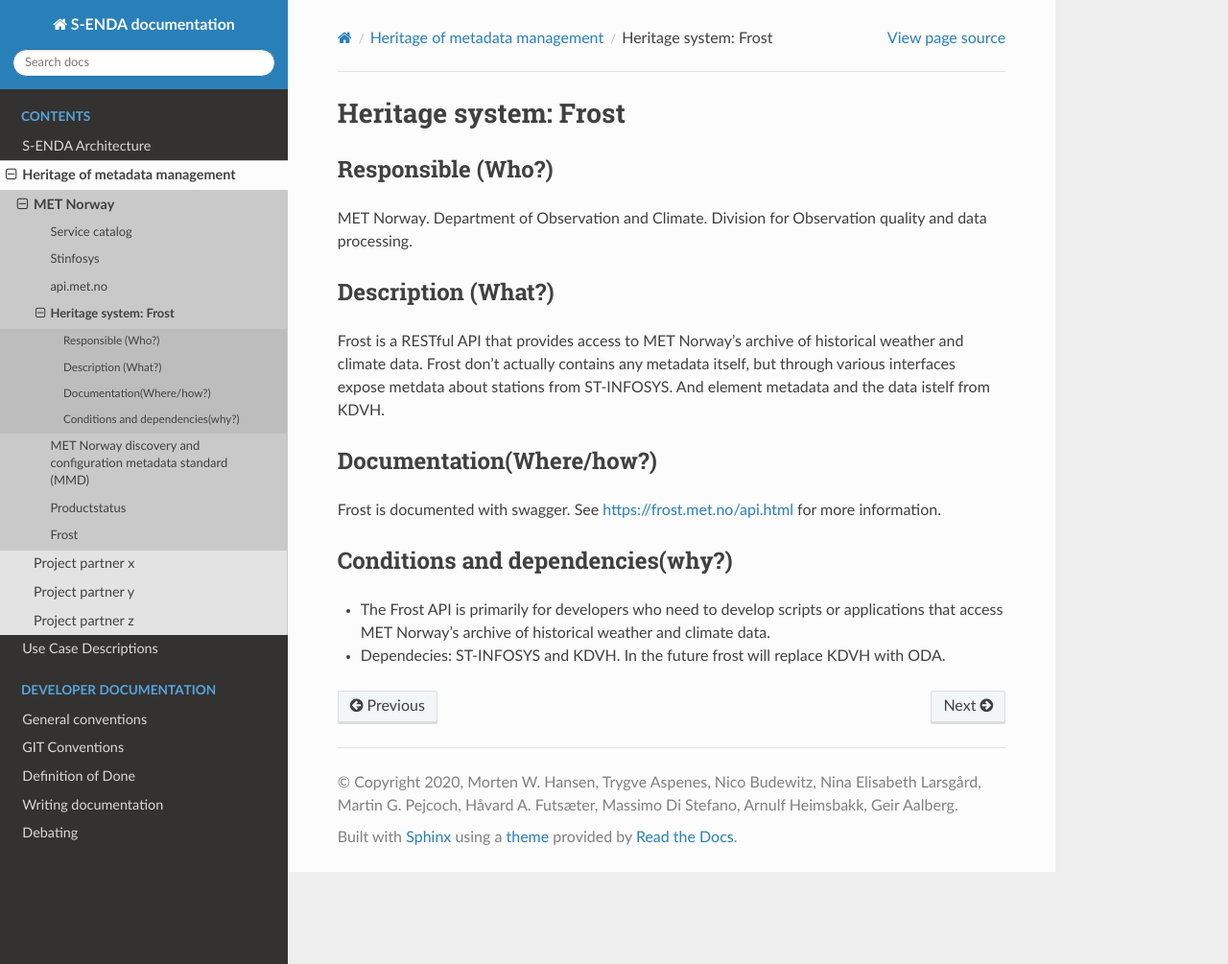
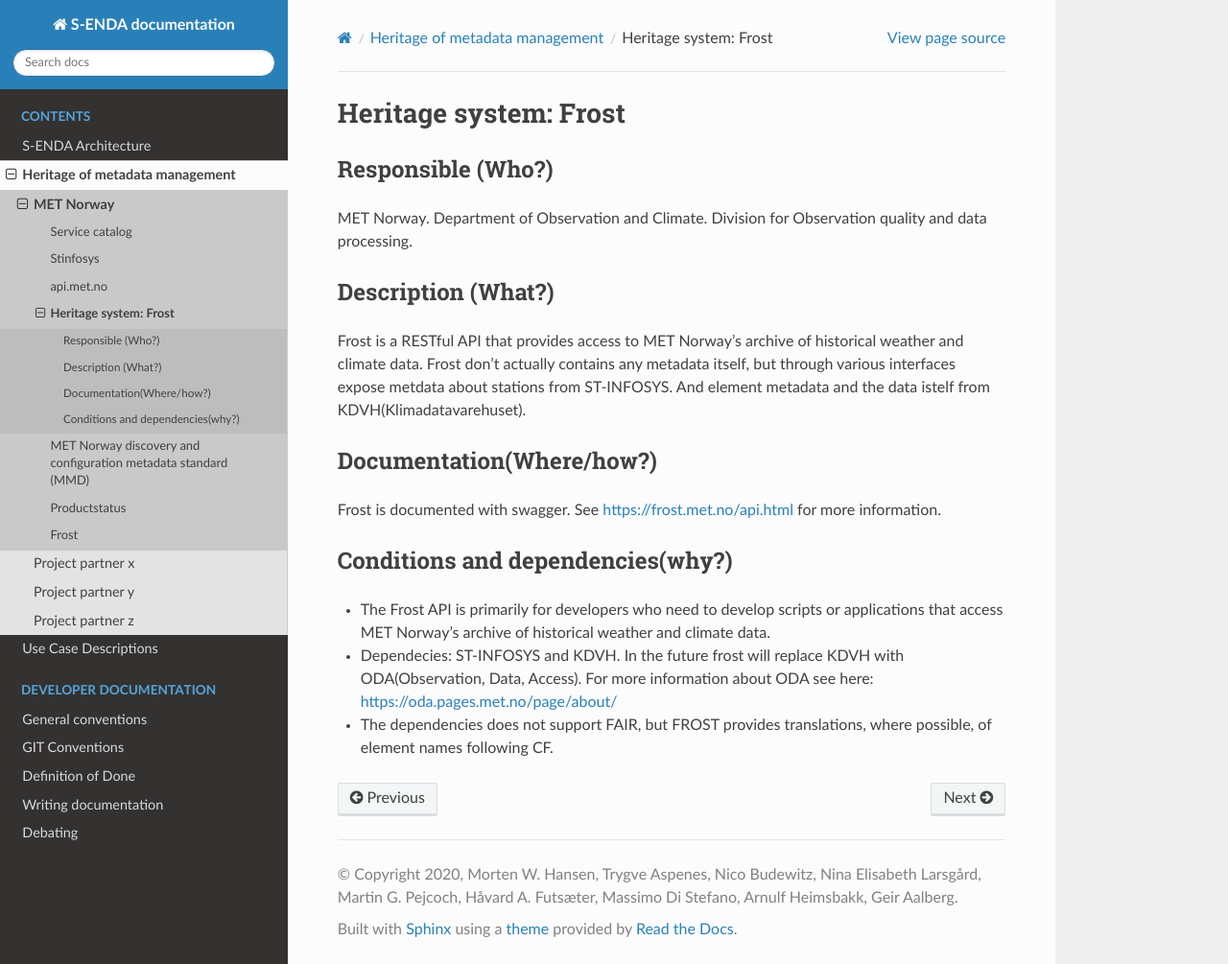
Before and after one commit to metno/S-ENDA-documentation, a Sphinx documentation site: the page built from source/frost.rst, in a window 1280 px wide and 1005 px high. Shown: the whole window at 96% size. Built offline with Sphinx 7.4.7 and the Read the Docs theme 2.0.0, drawn with Linux system fonts in a browser that asks for light colours.

Commit message:
Updated info about ODA

```diff
--- a/source/frost.rst
+++ b/source/frost.rst
@@ -24,7 +24,7 @@
    - formats/language
 
 Frost is a RESTful API that provides access to MET Norway's archive of historical weather and climate data.
-Frost don't actually contains any metadata itself, but through various interfaces expose metdata about stations from ST-INFOSYS. And element metadata and the data istelf from KDVH.
+Frost don't actually contains any metadata itself, but through various interfaces expose metdata about stations from ST-INFOSYS. And element metadata and the data istelf from KDVH(Klimadatavarehuset).
 
 Documentation(Where/how?)
 =========================
@@ -44,4 +44,5 @@
    Current dependencies: list of other systems (internal/external) currently connected to this system
 
 * The Frost API is primarily for developers who need to develop scripts or applications that access MET Norway's archive of historical weather and climate data.
-* Dependecies: ST-INFOSYS and KDVH. In the future frost will replace KDVH with ODA.
+* Dependecies: ST-INFOSYS and KDVH. In the future frost will replace KDVH with ODA(Observation, Data, Access). For more information about ODA see here: https://oda.pages.met.no/page/about/
+* The dependencies does not support FAIR, but FROST provides translations, where possible, of element names following CF.
```
